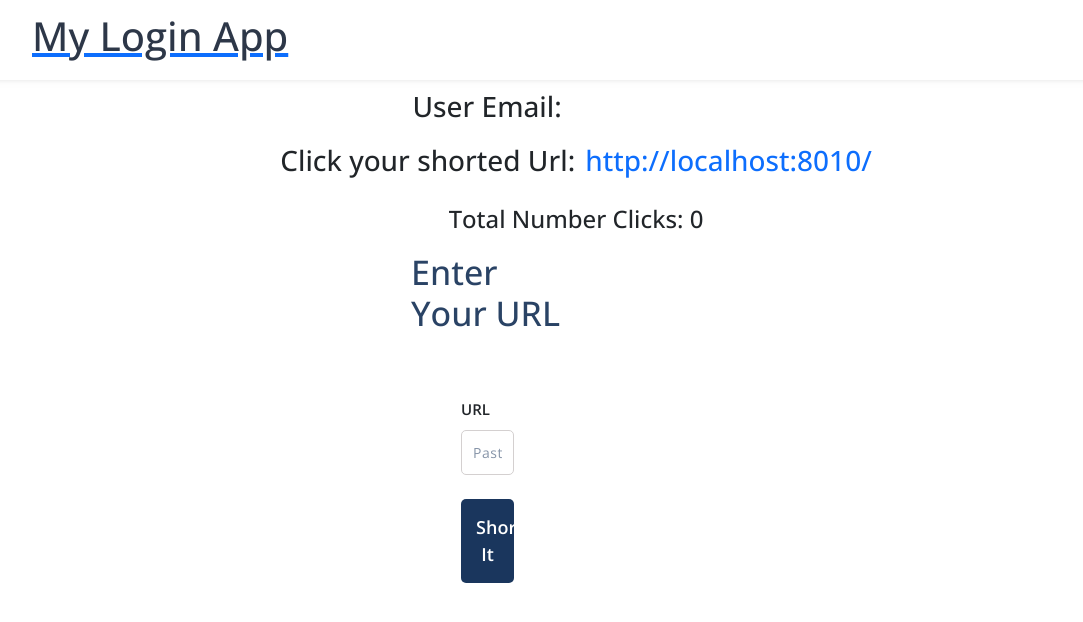
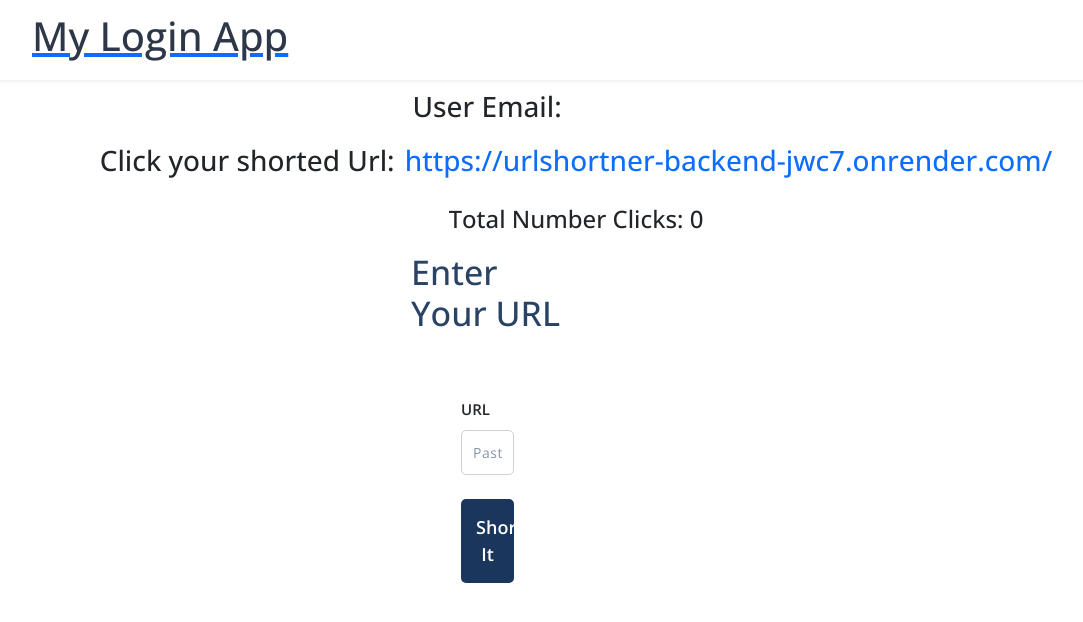
Before and after one commit to SundarFullStack/urlshortener-frontend, a React (Create React App) app: page /dash in a window 1280 px wide. Shown: the top 622 px of the page, without its empty margins (64-1147 px from the left). Built offline with nearby package versions, Linux system fonts and the light colour scheme; no server answers; the HTML template or start-up script is replaced by a standard one.

Commit message:
Update Dashboard.js

```diff
--- a/src/components/Dashboard.js
+++ b/src/components/Dashboard.js
@@ -151,7 +151,7 @@ const Dashboard = () => {
             onClick={fetchShortUrlHistoryCount}
             rel="noopener noreferrer"
             style={{ marginLeft: "10px", textDecoration: "none" }}
-          >{`http://localhost:8010/${shortUrl}`}</a>
+          >{`https://urlshortner-backend-jwc7.onrender.com/${shortUrl}`}</a>
         </h3>
         {/* Total clicks */}
         <h4 style={{ marginTop: "20px" }}>Total Number Clicks: {Clickcount}</h4>
```
